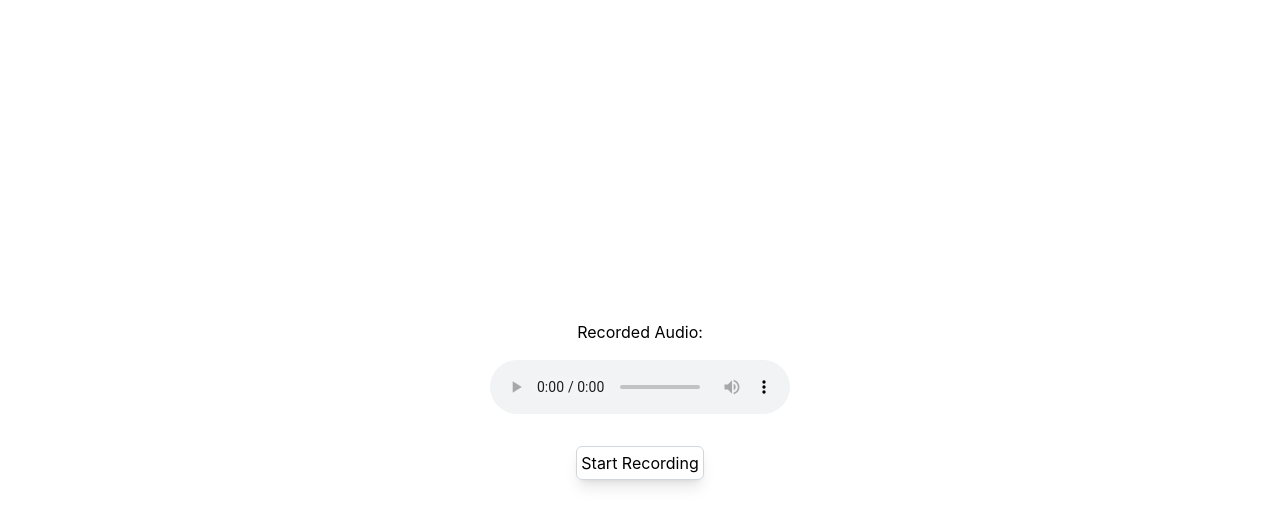
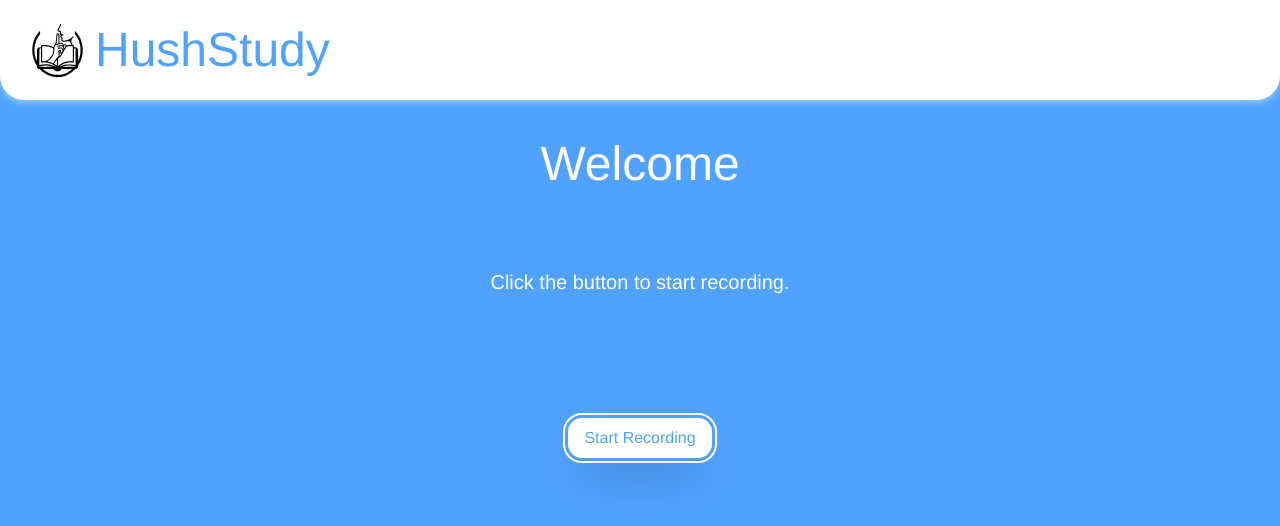
Before and after one commit to mkpautin/HushStudy-app, a SvelteKit app: page / in a window 1280 px wide. Shown: the top 526 px of the page. Built offline with nearby package versions, Linux system fonts and the light colour scheme; no server answers.

Commit message:
improve design

```diff
--- a/src/routes/+layout.svelte
+++ b/src/routes/+layout.svelte
@@ -1,12 +1,12 @@
 <script>
 	import './layout.css';
-	import favicon from '$lib/assets/favicon.svg';
+	import favicon from '$lib/assets/logo.svg';
 
 	let { children } = $props();
 </script>
 
 <svelte:head><link rel="icon" href={favicon} /></svelte:head>
 
-<div class="flex flex-col justify-center content-center min-h-screen w-screen">
+<div>
 	{@render children()}
 </div>
--- a/src/routes/+page.svelte
+++ b/src/routes/+page.svelte
@@ -1,12 +1,53 @@
 <script>
-	import { form } from "$app/server";
-    import { PUBLIC_API_IP, PUBLIC_API_PORT } from '$env/static/public';
+	// import { form } from "$app/server";
+    // import { PUBLIC_API_IP, PUBLIC_API_PORT } from '$env/static/public';
+    import logo from "$lib/assets/logo.svg"
+	import { normalizeUrl } from "@sveltejs/kit";
+
+    let timerStart;
+
     let isRecording = $state(false);
     let mediaRecorder = null;
     let audioChunks = [];
     let audioUrl = $state(null);
+    let isChatter = $state(null);
+    let durationSecondsLeft = $state(null)
+    let bgColor = $derived.by(() => {
+        if (isChatter === true) {
+            return "bg-red-700"
+        } else if (isChatter === false) {
+            return "bg-green-500"
+        } else {
+            return "bg-blue-400"
+        }
+    })
+    let { chatterMessage, chatterSubMessage} = $derived.by(() => {
+        if (isRecording) {
+            return {
+                chatterMessage: "Recording...",
+                chatterSubMessage: "Click the button to stop recording"
+            }
+        } else if (isChatter === false) {
+            return {
+                chatterMessage: "Non-Chatter",
+                chatterSubMessage: "You could study here."
+            }
+        } else if (isChatter === true && durationSecondsLeft) {
+            return {
+                chatterMessage: "Chatter",
+                chatterSubMessage: `This may last for ${durationSecondsLeft} ${durationSecondsLeft <= 1 ? "min" : "mins"}.`
+            }
+        } else {
+            return {
+                chatterMessage: "Welcome",
+                chatterSubMessage: "Click the button to start recording."
+            }
+        }
+    })
+    let errorMessage = $state("")
 
     async function startRecording() {
+        errorMessage = ""
         try {
             const stream = await navigator.mediaDevices.getUserMedia({audio: true});
             mediaRecorder = new MediaRecorder(stream, {
@@ -20,6 +61,7 @@
 
             console.log(mediaRecorder.mimeType);
             mediaRecorder.onstop = async () => {
+                try {
                     const audioBlob = new Blob(audioChunks, {type: mediaRecorder.mimeType});
                     audioUrl = URL.createObjectURL(audioBlob);
                     audioChunks = [];
@@ -27,36 +69,62 @@
                     const formData = new FormData();
                     formData.append("file", audioBlob, "recording.webm");
 
-                await fetch(`http://${PUBLIC_API_IP}:${PUBLIC_API_PORT}/upload-audio`, {
-                    method: "POST",
-                    body: formData
-                });
+                    // const response = await fetch(`http://${PUBLIC_API_IP}:${PUBLIC_API_PORT}/upload-audio`, {
+                    //     method: "POST",
+                    //     body: formData
+                    // });
+                    // const data = response.json()
+                    isChatter = Math.random() >= 0.5 // data.is_chatter
+                    durationSecondsLeft = Math.floor(Math.random() * 5) + 1 // data.duration_seconds_left
+                } catch (e) {
+                    errorMessage = e.message
+                }
 
                 stream.getTracks().forEach(track => track.stop());
             }
-
+            audioUrl = null
+            isChatter = null
+            durationSecondsLeft = null
+            timerStart = Date.now();
             mediaRecorder.start();
             isRecording = true;
         } catch (err) {
-            console.error("Error recording: ", err);
+            errorMessage = `Error recording: ${err.message}`
         }
     }
 
     function stopRecording() {
+        errorMessage = ''
         if (mediaRecorder && isRecording) {
+            if ((Date.now()-timerStart)/1000 >= 5) {
                 mediaRecorder.stop();
                 isRecording = false;
+            } else {
+                errorMessage = "Recording should be at least 5 seconds"
+            }
         }
     }
 </script>
-<figure class="flex flex-col items-center gap-4 mb-8">
+
+<div class="flex flex-col justify-center content-center min-h-screen w-screen {bgColor} font-base">
+    <header class="flex items-center rounded-b-3xl shadow-md shadow-blue-300 pl-5 h-25 bg-white">
+        <img src={logo} alt="HushStudy Logo" class="h-3/4">
+        <h1 class="flex-1 text-left text-5xl text-blue-400">HushStudy</h1>
+    </header>
+    <div class="text-white mt-10">
+        <h2 class="text-5xl text-center">{chatterMessage}</h2>
+        <h3 class="mt-20 text-xl text-center">{chatterSubMessage}</h3>
+    </div>
+    <div class="flex-1 flex flex-col items-center mt-30 text-white">
+        <button class="rounded-2xl outline-2 outline-offset-1 outline-white border-2 bg-white active:scale-95 shadow-2xl pr-4 pl-4 p-2 text-blue-400 h-fit w-fit" onclick={isRecording? stopRecording : startRecording} >{ isRecording ? "Stop" : "Start" } Recording</button>
+        {#if errorMessage}
+            <h5 class="m-3 pl-2 pr-2 rounded-lg text-sm font-sans shadow-md bg-red-500">{errorMessage}</h5>
+        {/if}
+        {#if audioUrl}
+            <figure class="flex flex-col items-center gap-4 mt-8">
                 <figcaption>Recorded Audio:</figcaption>
                 <audio controls src="{audioUrl}"></audio>
             </figure>
-<div id="buttons" class="flex justify-center gap-2">
-    {#if !isRecording}
-        <button class="rounded-md border border-gray-300 shadow-lg p-1 h-fit" onclick={startRecording} >Start Recording</button>
-    {:else}
-        <button class="rounded-md border border-gray-300 shadow-lg p-1 h-fit" onclick={stopRecording} >Stop Recording</button>
         {/if}
     </div>
+</div>
--- a/src/routes/layout.css
+++ b/src/routes/layout.css
@@ -1 +1,5 @@
 @import 'tailwindcss';
+
+@theme {
+    --font-base: Helvetica, Arial, sans-serif;
+}
```
Also changed, not shown: src/lib/assets/logo.svg (added). Lines whose indentation alone changed are shown as unchanged.
